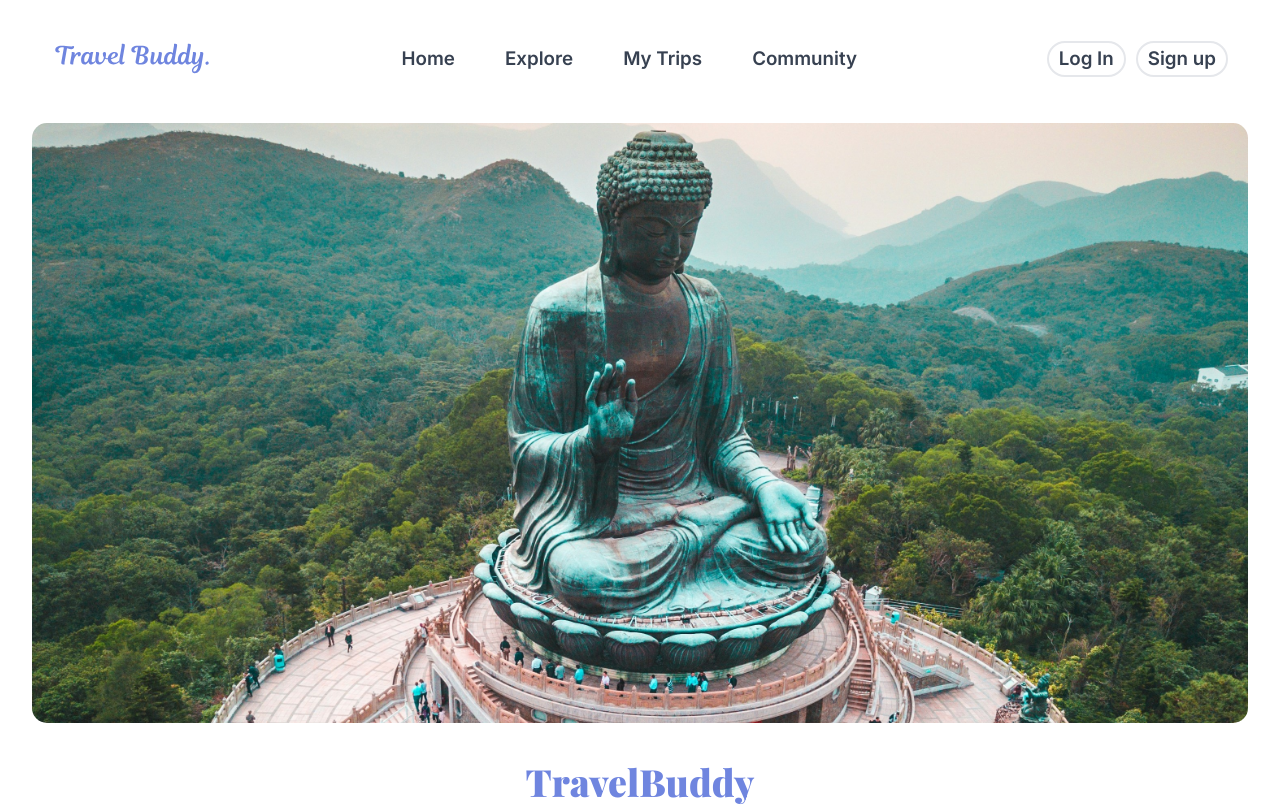
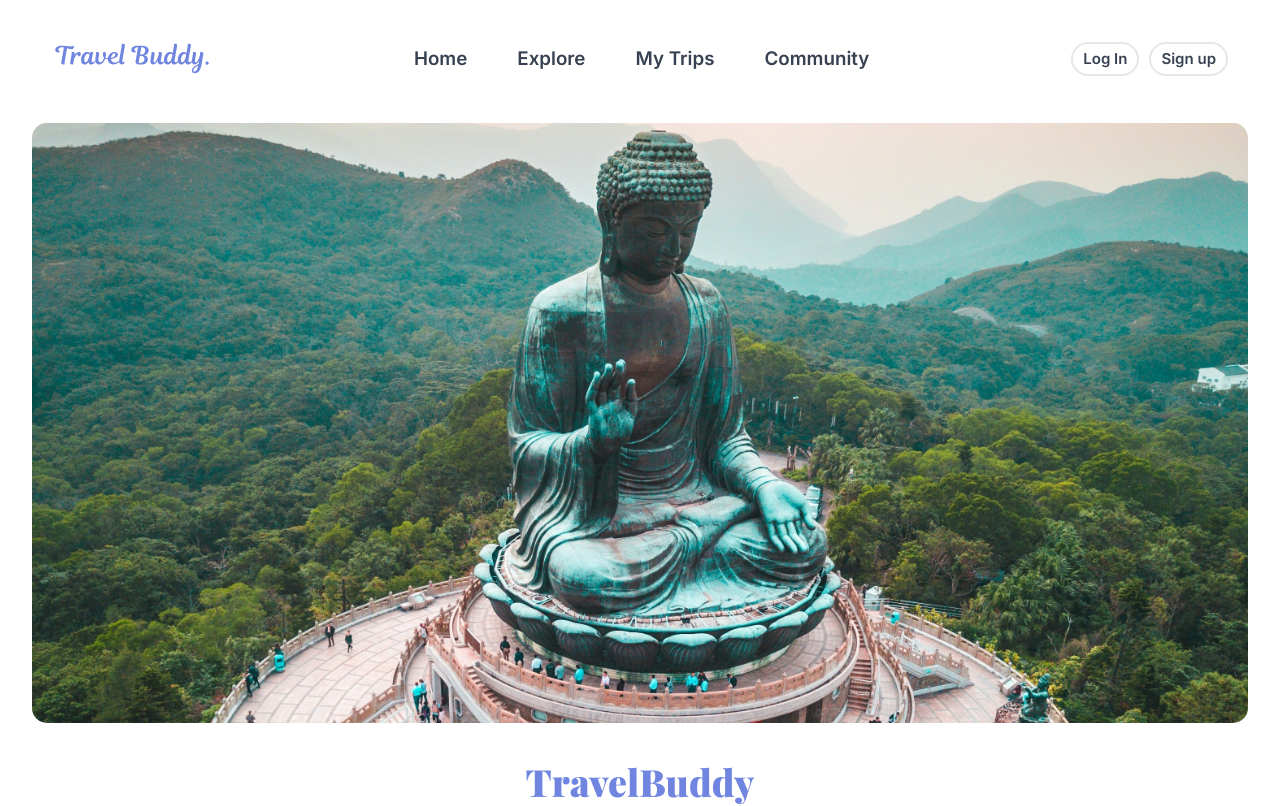
Before and after one commit to Gaurav-Nath-Dev/TravelBuddy_Project, a React (Vite) app in the folder frontend/: page / in a window 1280 px wide. Shown: the top 806 px of the page. Built offline with nearby package versions, Linux system fonts and the light colour scheme; no server answers; a web font is replaced by a local one.

Commit message:
Explore page work

```diff
--- a/frontend/src/components/Navbar.jsx
+++ b/frontend/src/components/Navbar.jsx
@@ -38,18 +38,18 @@ export const Navbar = () => {
   }, []);
 
   return (
-    <nav className="mt-8 p-8 rounded-3xl bg-white bg-transparent text-3xl text-gray-700 font-semibold m-auto flex justify-between items-center w-[95%]">
+    <nav className="mt-8 p-8 rounded-3xl bg-white bg-transparent text-gray-700 font-semibold m-auto flex justify-between items-center w-[95%]">
       <Link><img src={travel_buddy_logo} alt="" className="w-[16rem] min-w-[10rem]"/></Link>
       <div className="">
         {(isOpenNav) ?
-        <ul className="absolute h-[90svh] mt-10 left-0 bg-white text-center space-y-[5rem] w-full gap-8">
+        <ul className="absolute h-[90svh] mt-10 left-0 text-3xl bg-white text-center space-y-[5rem] w-full gap-8">
           <li className="hover:bg-gray-200 p-4 rounded-xl duration-500"><Link to={"/"}>Home</Link></li>
           <li className="hover:bg-gray-200 p-4 rounded-xl duration-500"><Link to={"/explore"} >Explore</Link></li>
           <li className="hover:bg-gray-200 p-4 rounded-xl duration-500"><Link to={"/my-trips"}>My Trips</Link></li>
           <li className="hover:bg-gray-200 p-4 rounded-xl duration-500"><Link to={"/community"}>Community</Link></li>
         </ul>
       :
-        <ul className={"gap-20 "+(openNav ? "hidden":"flex" )}>
+        <ul className={"gap-20 text-3xl "+(openNav ? "hidden":"flex" )}>
           <li className="hover:border-b-2 hover:border-blue_main py-3"><Link to={"/"}>Home</Link></li>
           <li className="hover:border-b-2 hover:border-blue_main py-3"><Link to={"/explore"}>Explore</Link></li>
           <li className="hover:border-b-2 hover:border-blue_main py-3"><Link to={"/my-trips"}>My Trips</Link></li>
@@ -57,7 +57,7 @@ export const Navbar = () => {
         </ul>
       }
       </div>
-      <div className="flex items-center">
+      <div className="flex items-center text-2xl">
         <div>
           {(isAuthenticated) ?
           <>
```
